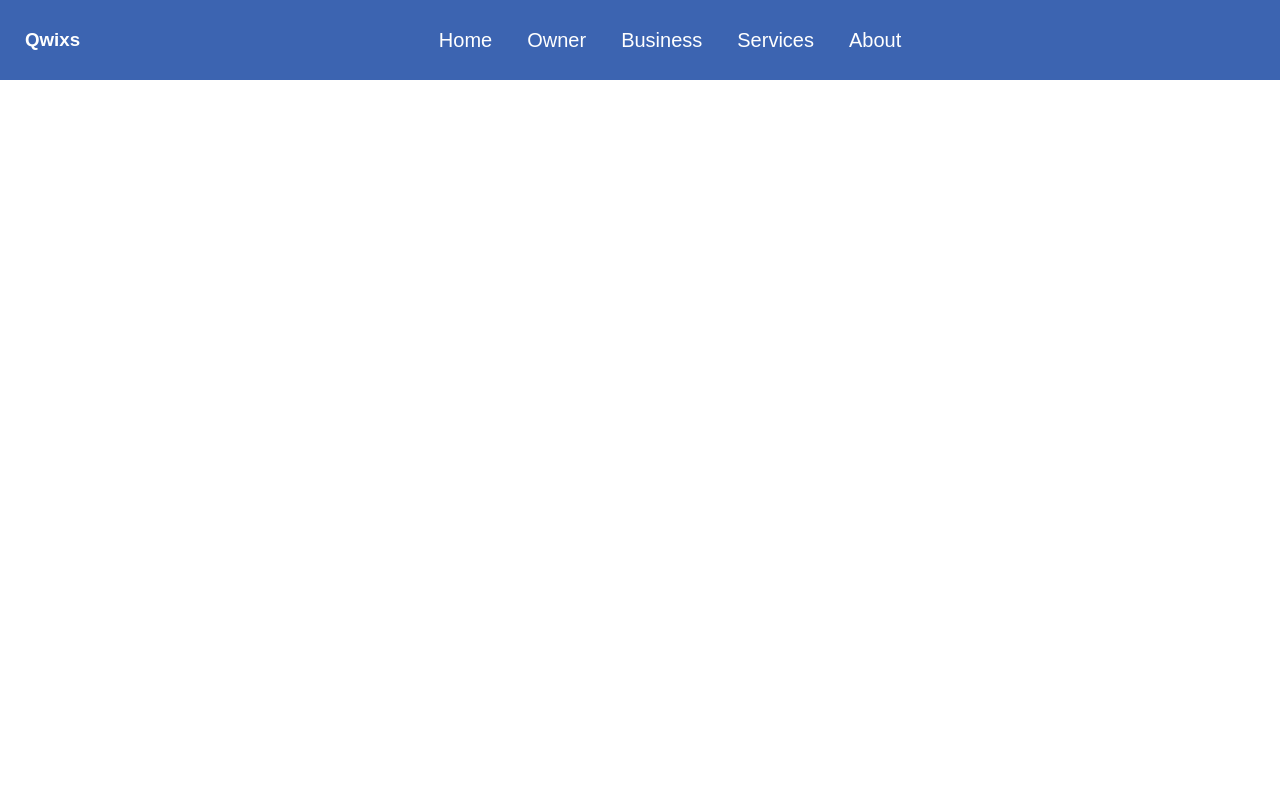
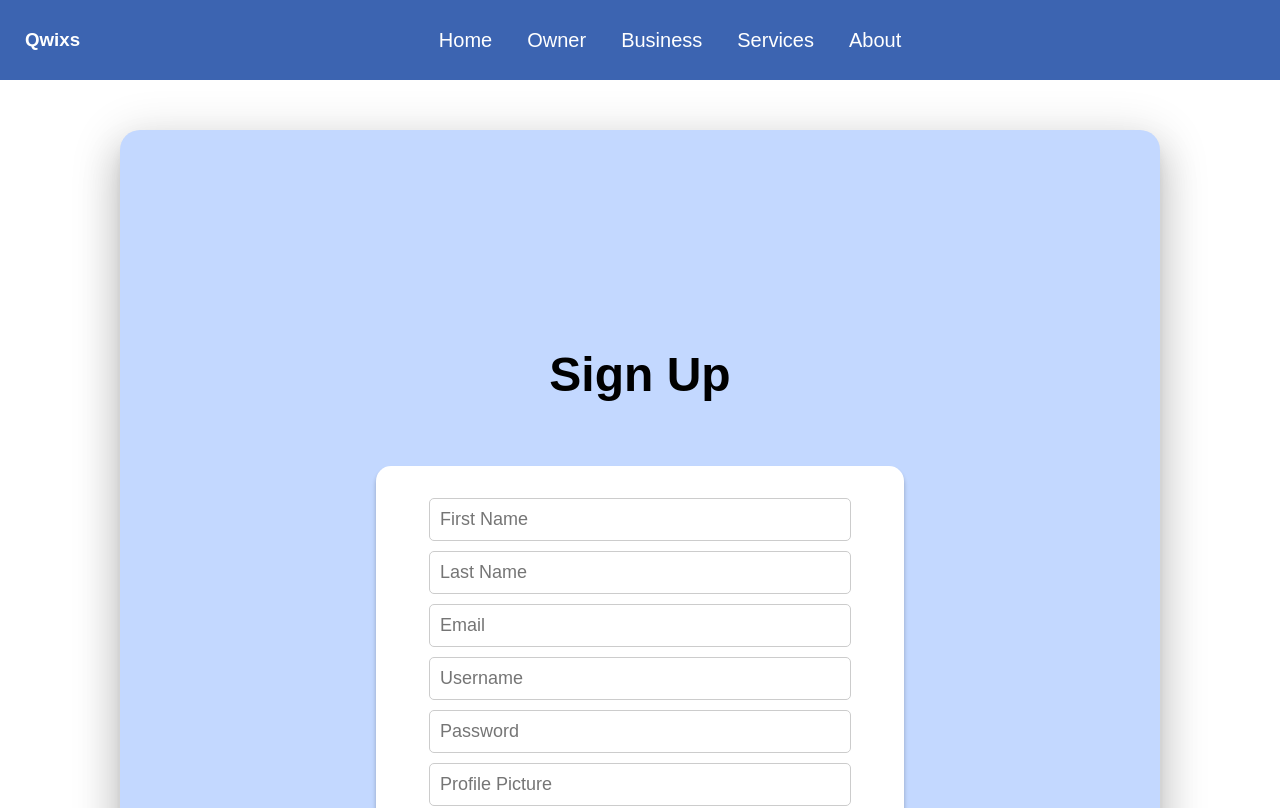
Before and after one commit to 132E/Qwixs_Frontend, a React (Create React App) app in the folder client/: page /signup in a window 1280 px wide. Shown: the top 808 px of the page. Built offline with nearby package versions, Linux system fonts and the light colour scheme; no server answers; a web font is replaced by a local one.

Commit message:
login and signup styled

```diff
--- a/client/src/App.css
+++ b/client/src/App.css
@@ -8,7 +8,7 @@ body{
 /* NAVBAR */
 
 .NavBar{
-  background: #3C64B1;
+  background: #3c64b1;
   display: flex;
   height: 80px;
 }
@@ -129,7 +129,7 @@ width: 150px;
   padding: 45px;
   border-radius: 20px;
   box-shadow: 0 24px 38px 3px rgba(0,0,0,0.14), 0 9px 46px 8px rgba(0,0,0,0.12), 0 11px 15px -7px rgba(0,0,0,0.2);
-  background: #87FFF3;
+  background: #c3d8ff;
 }
 
 .main-container h1 {
--- a/client/src/App.js
+++ b/client/src/App.js
@@ -76,7 +76,7 @@ const App = () => {
           <Route path="/owners/ownerId/addbusiness" element={<AddBusiness />} />
           <Route path="/about" element={<About />} />
           <Route path="/login" element={<Login owners={owners} />} />
-          <Route path="/singup" element={<SignUp />} />
+          <Route path="/signup" element={<SignUp />} />
           <Route
             path="/business/:businessId/services"
             element={<AddServices />}
```
